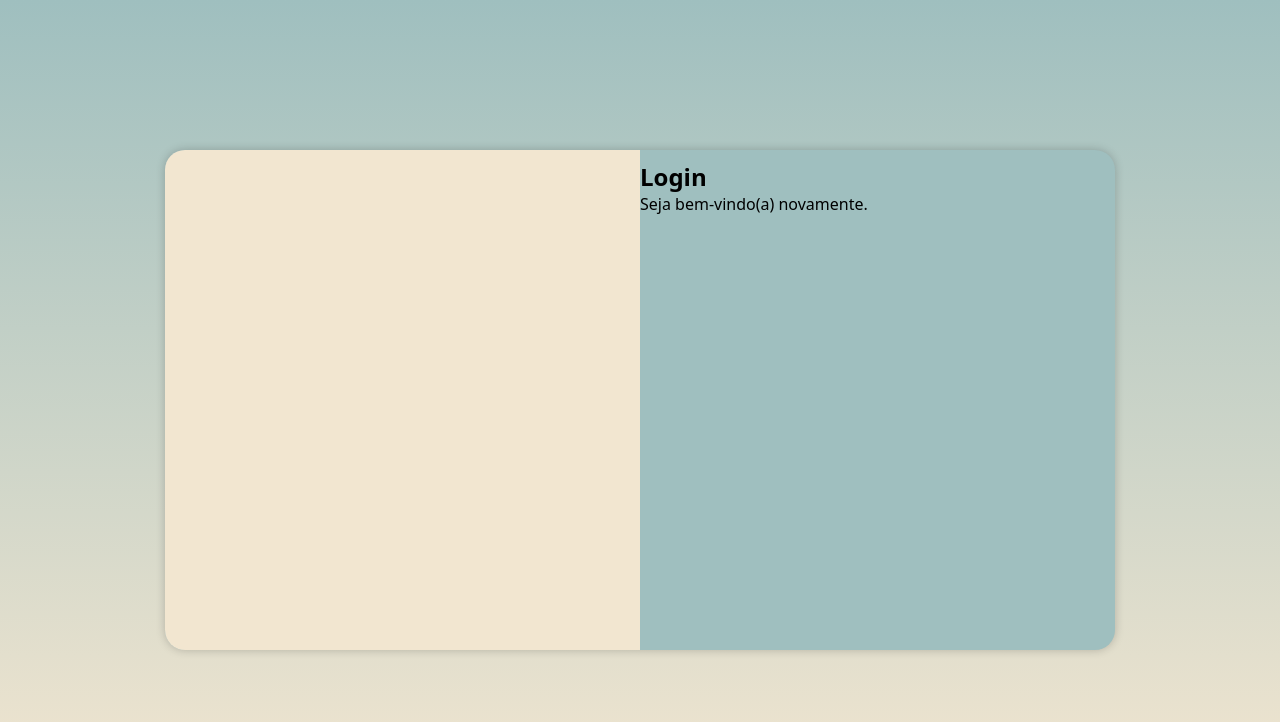
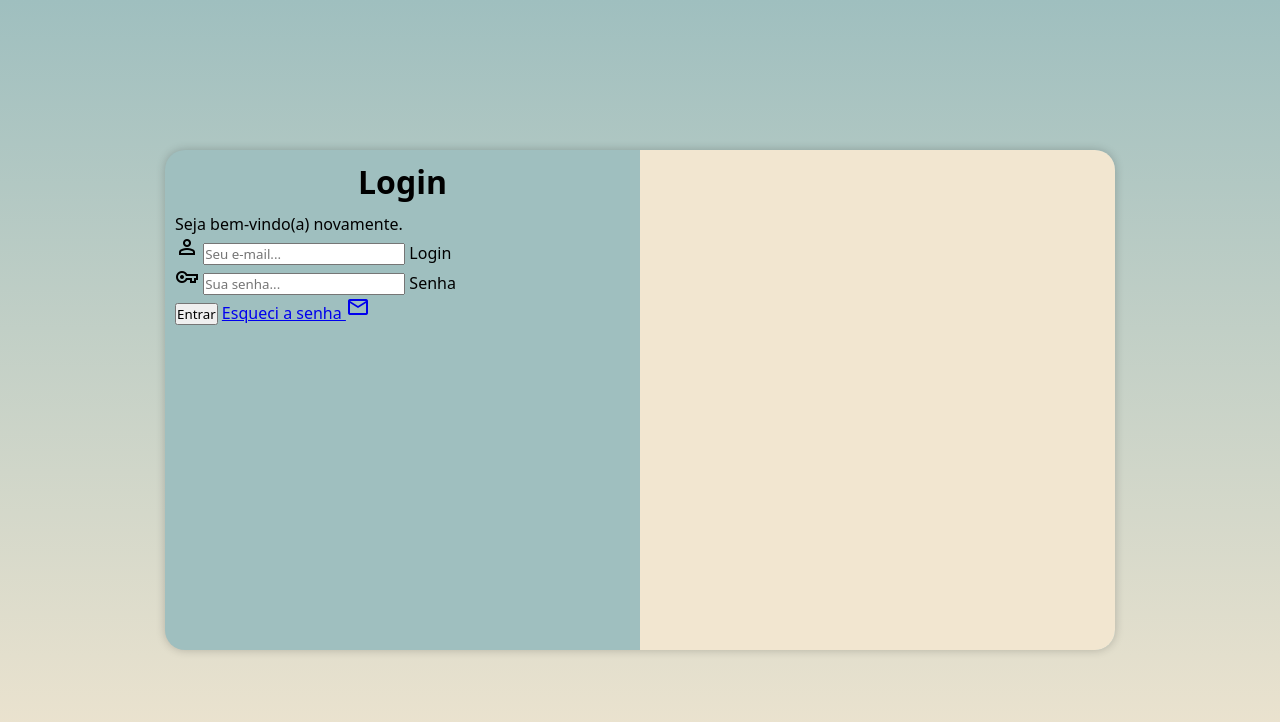
Before and after one commit to belarod/mod4-HTML-CSS, a plain HTML site: page projeto-login/index.html in a window 1280 px wide. Drawn offline with nearby package versions, Linux system fonts and the light colour scheme.

Commit message:
projeto login pt2

```diff
--- a/projeto-login/index.html
+++ b/projeto-login/index.html
@@ -3,8 +3,12 @@
 <head>
     <meta charset="UTF-8">
     <meta name="viewport" content="width=device-width, initial-scale=1.0">
+
+    <link rel="stylesheet" href="https://fonts.googleapis.com/css2?family=Material+Symbols+Outlined:opsz,wght,FILL,GRAD@24,400,0,0" />
+
     <link rel="stylesheet" href="styles/mobile-first.css">
     <link rel="stylesheet" href="styles/media-query.css">
+
     <title>Login</title>
 </head>
 <body>
@@ -18,8 +22,19 @@
                 <p>
                     Seja bem-vindo(a) novamente.
                 </p>
-                <form action="login.php" method="post">
-
+                <form action="login.php" method="post" autocomplete="on">
+                    <div class="campo">
+                        <i class="material-symbols-outlined">person</i>
+                        <input type="email" name="login" id="ilogin" placeholder="Seu e-mail..." autocomplete="email" required maxlength="40">
+                        <label for="ilogin">Login</label>
+                    </div>
+                    <div class="campo">
+                        <i class="material-symbols-outlined">vpn_key</i>
+                        <input type="password" name="senha" id="isenha" placeholder="Sua senha..." autocomplete="current-password" required minlength="8" maxlength="30">
+                        <label for="isenha">Senha</label>
+                    </div>
+                    <input type="submit" value="Entrar">
+                    <a href="esqueci.html">Esqueci a senha <i class="material-symbols-outlined">mail</i></a>
                 </form>
             </div>
         </section>
--- a/projeto-login/styles/media-query.css
+++ b/projeto-login/styles/media-query.css
@@ -44,6 +44,20 @@
         height: 100%;
         width: 50%;
 
+        float: right;
+    }
+
+    #formulario{
+        width: 50%;
+
         float: left;
     }
+
+    #formulario>h1{
+        font-size: 2em;
+    }
+
+    #formulario>p{
+        font-size: 1.0em;
+    }
 }
--- a/projeto-login/styles/mobile-first.css
+++ b/projeto-login/styles/mobile-first.css
@@ -72,3 +72,13 @@ main{
 
     padding: 10px;
 }
+
+#formulario>h1{
+    text-align: center;
+
+    margin-bottom: 10px;
+}
+
+#formulario>p{
+    font-size: 0.8em;
+}
```
